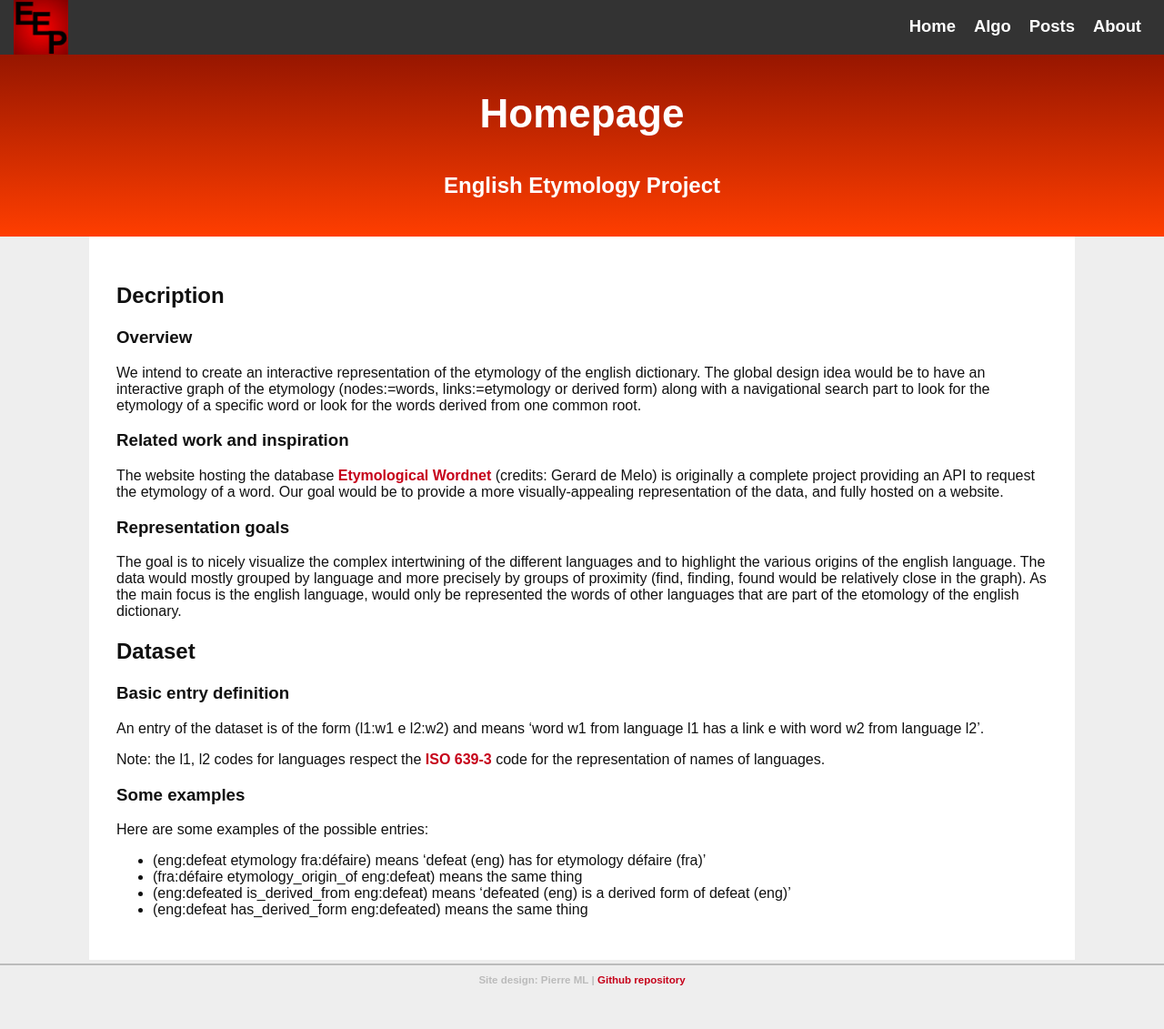
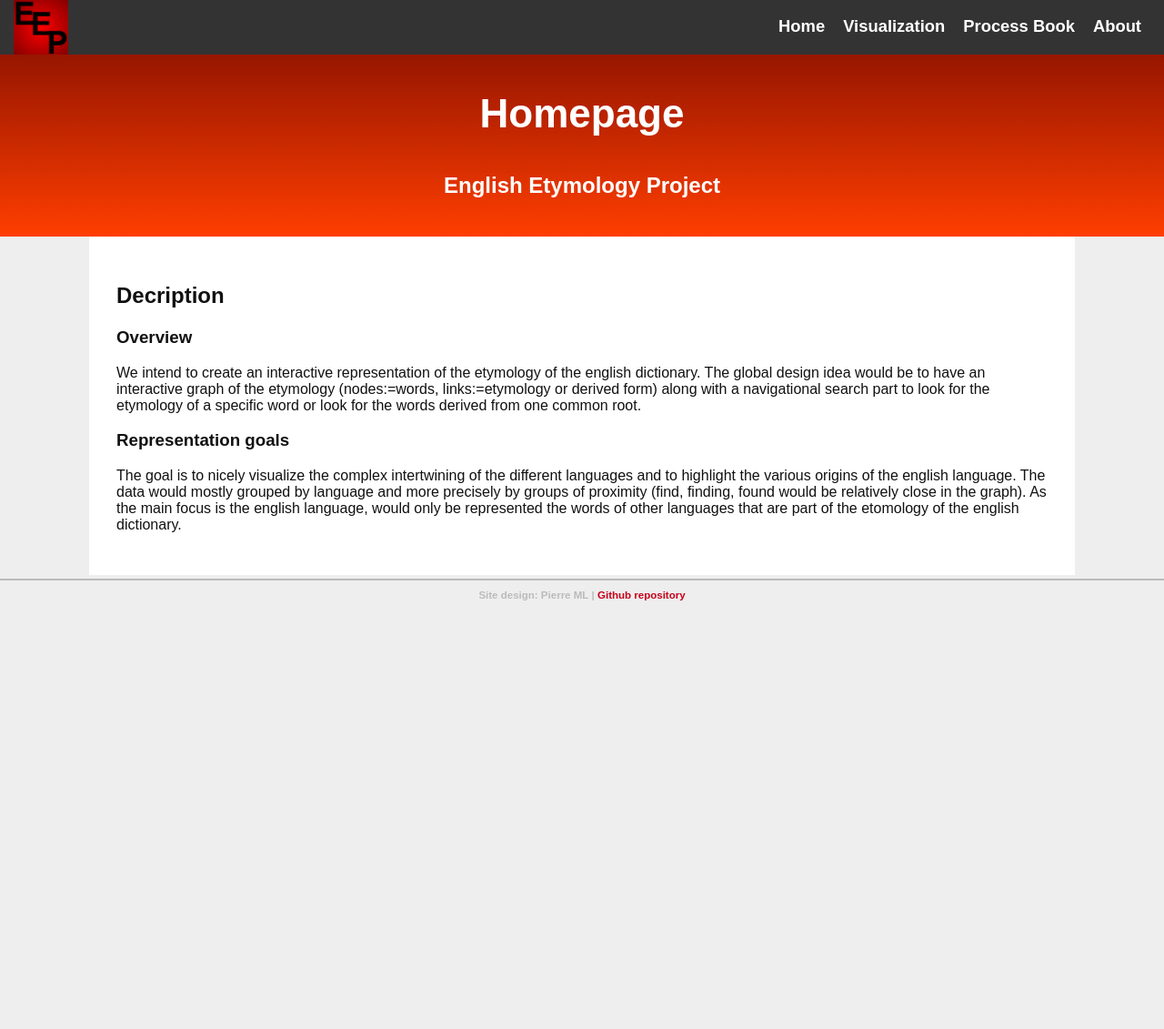
Before and after one commit to csbenz/etymology-graph, a Jekyll site: the page built from index.md, in a window 1280 px wide. Shown: the whole page at 91% size. Built offline with Jekyll 4.4.1, drawn with Linux system fonts in a browser that asks for light colours; a script that is not in the unit is left out; after the commit the page ends 900 px from its top, so only the background shows below that.

Commit message:
Edited website

```diff
--- a/_includes/header.html
+++ b/_includes/header.html
@@ -1,7 +1,7 @@
 <ul class="header_ul">
   <li class="header_li_last"><a class="header_link" href="{{ site.baseurl }}/about">About</a></li>
-  <li class="header_li"><a class="header_link" href="{{ site.baseurl }}/posts">Posts</a></li>
-  <li class="header_li"><a class="header_link" href="{{ site.baseurl }}/algo">Algo</a></li>
+  <li class="header_li"><a class="header_link" href="{{ site.baseurl }}/posts">Process Book</a></li>
+  <li class="header_li"><a class="header_link" href="{{ site.baseurl }}/algo">Visualization</a></li>
   <li class="header_li"><a class="header_link" href="{{ site.baseurl }}">Home</a></li>
   <li class="header_li_logo"><a href="{{ site.baseurl }}"><img src="{{ site.baseurl }}/assets/logo.png" alt="logo" width="60" height="60"></a></li>
 </ul>
--- a/index.md
+++ b/index.md
@@ -11,26 +11,7 @@ permalink: /
 We intend to create an interactive representation of the etymology of the english dictionary.
 The global design idea would be to have an interactive graph of the etymology (nodes:=words, links:=etymology or derived form) along with a navigational search part to look for the etymology of a specific word or look for the words derived from one common root.
 
-### Related work and inspiration
-
-The website hosting the database [Etymological Wordnet](http://www1.icsi.berkeley.edu/~demelo/etymwn/) (credits:  Gerard de Melo) is originally a complete project providing an API to request the etymology of a word. Our goal would be to provide a more visually-appealing representation of the data, and fully hosted on a website.
 
 ### Representation goals
 
 The goal is to nicely visualize the complex intertwining of the different languages and to highlight the various origins of the english language. The data would mostly grouped by language and more precisely by groups of proximity (find, finding, found would be relatively close in the graph). As the main focus is the english language, would only be represented the words of other languages that are part of the etomology of the english dictionary.
-
-## Dataset
-
-### Basic entry definition
-
-An entry of the dataset is of the form (l1:w1 e l2:w2) and means 'word w1 from language l1 has a link e with word w2 from language l2'.
-
-Note: the l1, l2 codes for languages respect the [ISO 639-3](https://en.wikipedia.org/wiki/ISO_639-3) code for the representation of names of languages.
-
-### Some examples
-
-Here are some examples of the possible entries:
-* (eng:defeat etymology fra:défaire) means 'defeat (eng) has for etymology défaire (fra)'
-* (fra:défaire etymology_origin_of eng:defeat) means the same thing
-* (eng:defeated is_derived_from eng:defeat) means 'defeated (eng) is a derived form of defeat (eng)'
-* (eng:defeat has_derived_form eng:defeated) means the same thing
```
Also changed, not shown: about.md (+3 -1 lines).
